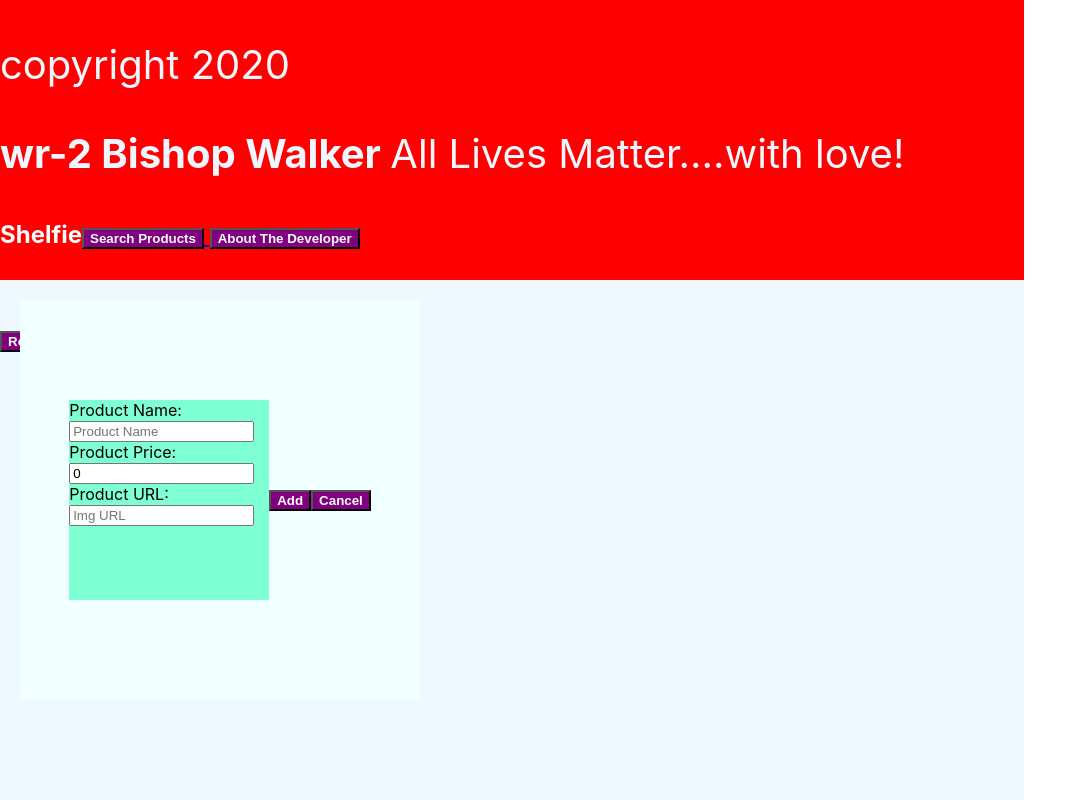
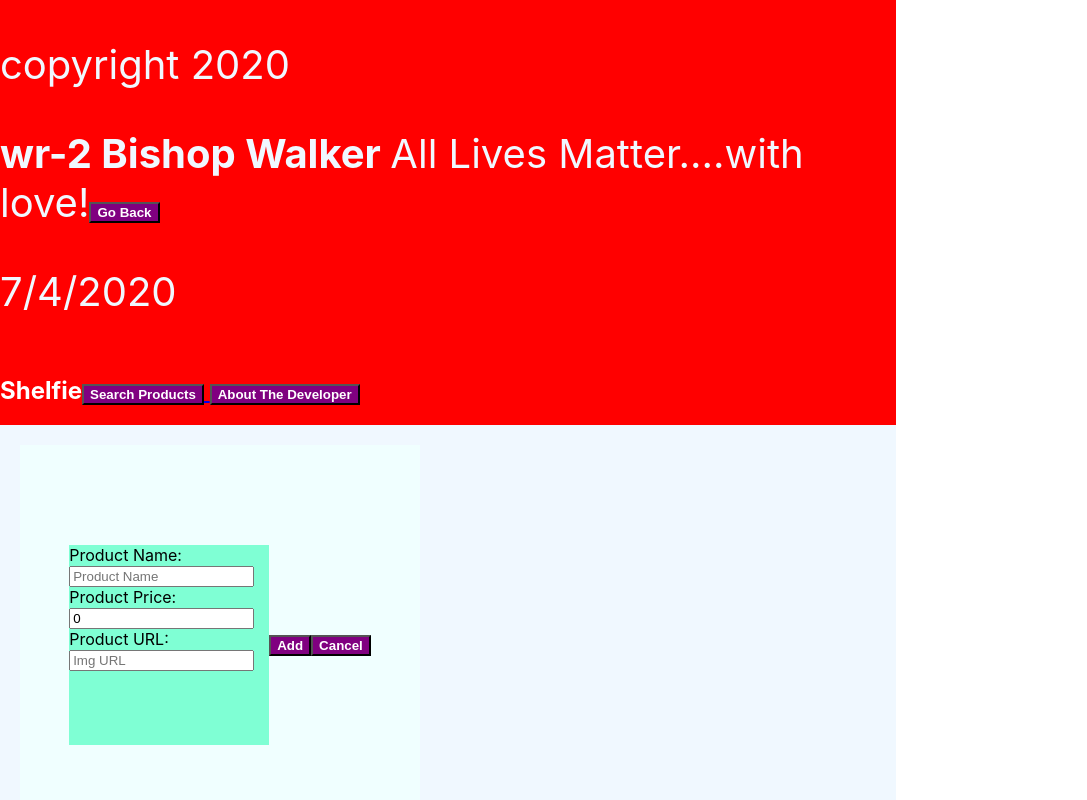
Before and after one commit to Most-Basic33/shelfie, a React (Create React App) app: page /about in a window 1280 px wide. Shown: the whole page, without its empty margins (0-1087 px from the left). Built offline with nearby package versions, Linux system fonts and the light colour scheme; no server answers; the HTML template or start-up script is replaced by a standard one.

Commit message:
Needs CSS WORK

```diff
--- a/src/App.css
+++ b/src/App.css
@@ -2,7 +2,7 @@
 .app{
   background-color:aliceblue;
   height: 100vh;
-  width: 80%;
+  width: 70%;
   display: flex;
   flex-direction: column;
 
@@ -17,7 +17,7 @@
 
 }
 button{
-  background-color: purple;
+background-color: purple;
 color:white;
 font-weight: bold;
 }
--- a/src/App.js
+++ b/src/App.js
@@ -33,8 +33,9 @@ class App extends Component {
       .catch(err => console.log(err,'error at APP-axios call component did mount//didnt get data'))
   }
   //CAN'T ADD ROUTES OR MAP BECOMES UNDEFINED
+  //I think because I'm passing it props from app.js so how is it logial that I can route there?
   render() {
-    console.log(this.state.inventory)
+   console.log(this.state.inventory)
 
     return (
 
--- a/src/Components/About/About.css
+++ b/src/Components/About/About.css
@@ -1,6 +1,8 @@
 .about{
-    height: 25vh;
+    height: 50vh;
     background-color: red;
     color: aliceblue;
     font-size: 40px;
+    display:block;
+
 }
--- a/src/Components/About/About.js
+++ b/src/Components/About/About.js
@@ -16,8 +16,9 @@ class About extends Component {
                 <p>copyright 2020 </p>
                 <b>wr-2 Bishop Walker </b>
                 All Lives Matter....with love!
+                <button onClick={this.goBack} >Go Back</button>
                 <p>{today}</p>
-                <button onClick={this.goBack} >Return Home</button>
+
             </div>
         )
     }
--- a/src/Components/Dashboard/Dashboard.js
+++ b/src/Components/Dashboard/Dashboard.js
@@ -4,6 +4,7 @@ import Product from '../Product/Product';
 
 
 class Dashboard extends Component {
+
   //  console.log(props)
 
   //I cannot use routes because everytime I try to link to this page
--- a/src/Components/Form/Form.css
+++ b/src/Components/Form/Form.css
@@ -11,5 +11,6 @@ form{
 background-color: aquamarine;
 width: 25vh;
 height: 25vh;
+display: flex;
 
 }
--- a/src/Components/Product/Product.js
+++ b/src/Components/Product/Product.js
@@ -29,11 +29,13 @@ class Product extends Component {
             })
             .catch(err => console.log(err, "error deleting item"))
     }
-    //Trying to figure out how to edit items then do an axios database update
+    //  wonder if it's better to do Object Assign here or just way I did it by commenting it out...
      editItem = () => {
         const { url, name, price, img } = this.state
         this.toggleForm()
-const body = {name,price,img}
+        let body={}
+//const body = {name,price,img}
+  body = Object.assign(body, name,price,img)
          axios.put(`${url}${this.props.id}`,body)
             .then(() => {
                 this.handleClear()
--- a/src/Components/Search/Search.css
+++ b/src/Components/Search/Search.css
@@ -1,8 +1,16 @@
 .forms{
     display: flex;
     height: 40vh;
-    justify-content: center;
+    justify-content: space-evenly;
 }
 form{
     margin: 20px;
 }
+.search-box{
+    top:0px;
+    right: auto;
+    left: auto;
+    position: absolute;
+    padding: 10px;
+
+}
--- a/src/Components/Search/Search.js
+++ b/src/Components/Search/Search.js
@@ -2,6 +2,7 @@ import React, { Component } from 'react';
 import { Link } from 'react-router-dom'
 import axios from 'axios'
 import './Search.css'
+
 
 
 class Search extends Component {
@@ -21,14 +22,15 @@ class Search extends Component {
     }
     searchById = () => {
         const { url, id } = this.state
+       //const filerted=[]
         axios.get(`${url}${id}`)
             .then(res => {
                 this.setState({
                     product: res.data
-                })
-            })
-            .catch(err => console.log(err, 'error in search by ID'))
-    }
+                })}).catch(err=>console.log(err))
+
+            }
+
     searchByName = () => {
         const { name } = this.state
         axios.get(`/api/inventorys/${name}`)
@@ -42,23 +44,19 @@ class Search extends Component {
     goBack = () => {
         this.props.history.goBack()
     }
+
     render() {
+    console.log(this.state.product[0])
 
-
-
-
-
-
-        console.log(this.state.product[0])
         return (
             <Link className='forms' to='/search'>
-                <div >
-                    <h3>id:{this.state.product.id}</h3>
-                    <h3>name:{this.state.product.name}</h3>
-                    <h3>price:{this.state.product.price}</h3>
-                          Pic:<img src={this.state.product.img} alt=' Search Item' />
-
-                </div>
+               {this.state.product[0]?
+               <div className='search-box'>
+               <h3>{this.state.product[0].id}</h3>
+               <h3>{this.state.product[0].name}</h3>
+               <h3>{this.state.product[0].price}</h3>
+               <img src={this.state.product[0].img} alt="product info" />
+               </div>:null}
                 <form>
 
                     <input
@@ -80,7 +78,7 @@ class Search extends Component {
                 </form>
                 <div>
                     <div>
-                        <button onClick={this.goBack} >Return Home</button>
+                        <button onClick={this.goBack} >Go Back</button>
                     </div>
                 </div>
             </Link>
--- a/src/routes.js
+++ b/src/routes.js
@@ -12,8 +12,8 @@ import Search from './Components/Search/Search';
 export default (
     <Switch>
 
-        <Route component={About} exact path = '/about' />
-       <Route component={Search} exact path = '/search' />
+        <Route component={About}  path = '/about' />
+       <Route component={Search}   path = '/search' />
 
     </Switch>
 )
```
Also changed, not shown: src/Components/Product/ProductInput.js (+4 -8 lines).
